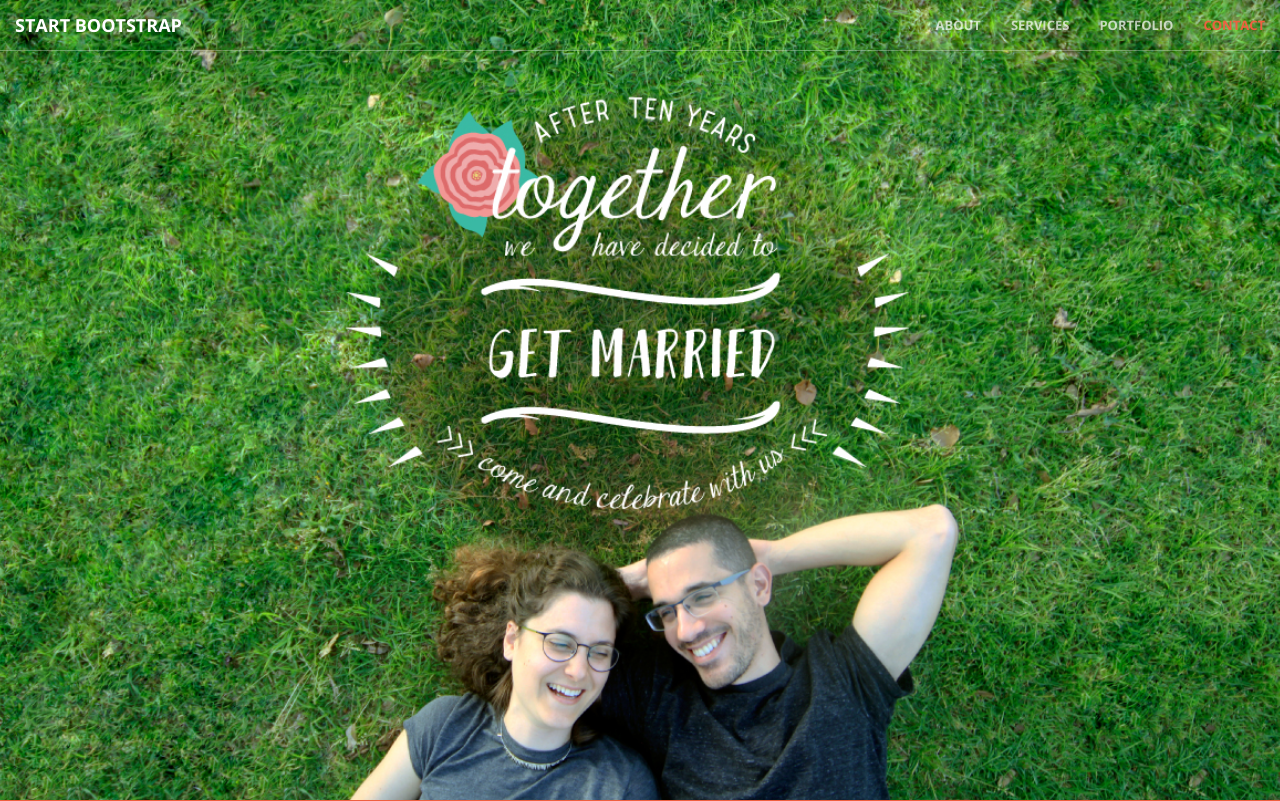
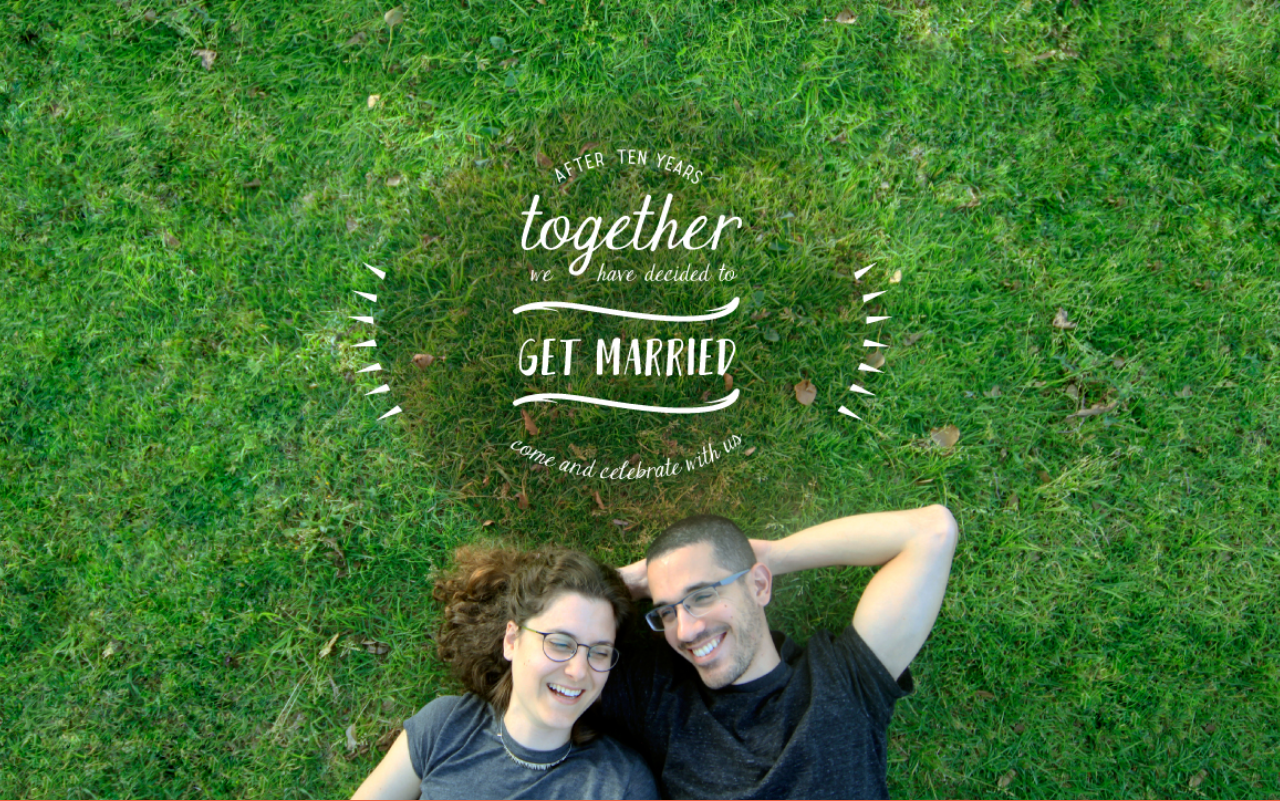
Before and after one commit to yuvalcar/wedwebsite, a Flask app: page / in a window 1280 px wide. Shown: the top 801 px of the page. Run offline with Flask 2, Linux system fonts and the light colour scheme; some libraries are stand-ins or nearby versions.

Commit message:
changing cover

```diff
--- a/wedweb/templates/invite.html
+++ b/wedweb/templates/invite.html
@@ -35,7 +35,7 @@
 </head>
 
 <body id="page-top">
-    <nav id="mainNav" class="navbar navbar-default navbar-fixed-top">
+<!--    <nav id="mainNav" class="navbar navbar-default navbar-fixed-top">
         <div class="container-fluid">
             <div class="navbar-header">
                 <button type="button" class="navbar-toggle collapsed" data-toggle="collapse" data-target="#bs-example-navbar-collapse-1">
@@ -65,7 +65,7 @@
             </div>
         </div>
     </nav>
-
+-->
 
     <header>
         <div class="header-content">
```
Also changed, not shown: wedweb/static/img/header.jpg.
